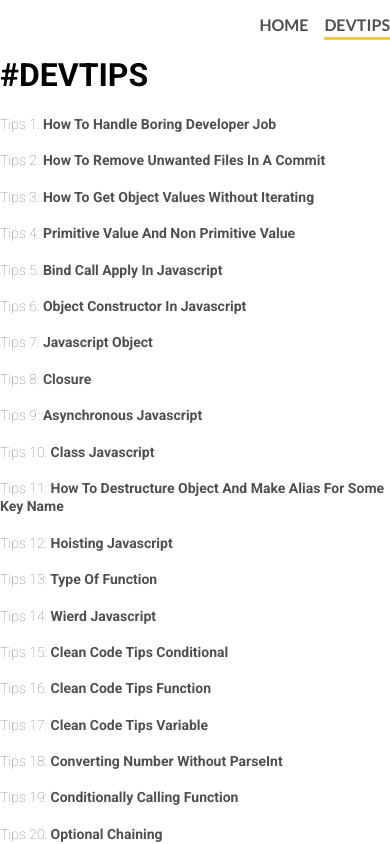
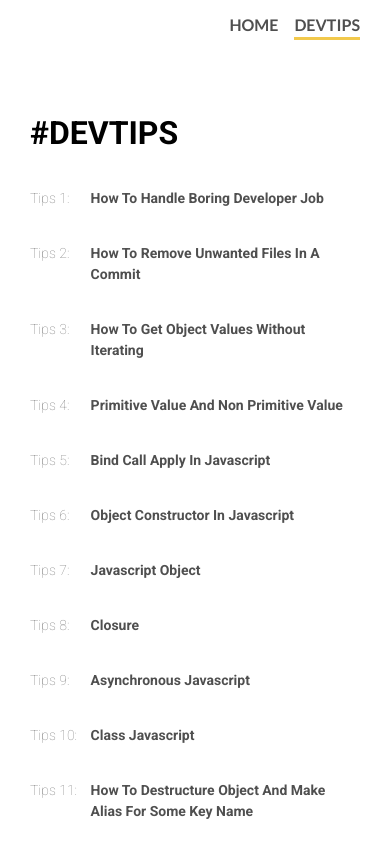
Before and after one commit to elukuro/goheruv2.0.5, a React (Vite) app: page /devtips in a window 390 px wide. Shown: the top 844 px of the page. Built offline with nearby package versions, Linux system fonts and the light colour scheme.

Commit message:
feat: responsive

```diff
--- a/src/pages/devtips.tsx
+++ b/src/pages/devtips.tsx
@@ -8,7 +8,8 @@ const RenderArticleList = () => {
       <>
         <div className="devtips__list">
           <Link to={article}>
-            <span>Tips {index + 1}:</span> {article.split("-").join(" ").replace(/[0-9]/g, "")}
+            <span>Tips {index + 1}:</span>{" "}
+            <p>{article.split("-").join(" ").replace(/[0-9]/g, "")}</p>
           </Link>
         </div>
       </>
--- a/src/style/_common.scss
+++ b/src/style/_common.scss
@@ -1 +1,2 @@
 $max-width:800px;
+$full-max-width:100%;
--- a/src/style/index.scss
+++ b/src/style/index.scss
@@ -71,3 +71,22 @@ a{
     border-bottom: 3px solid $yellow;
   }
 }
+
+
+@media screen and (max-width: 1024px) {
+  .container{
+    max-width: $full-max-width;
+    padding:0px 30px;
+    min-height: auto;
+  }
+  .header{
+    max-width: $full-max-width;
+    &__nav{
+      padding:0px 30px;
+    }
+  }
+  .footer{
+    flex-direction: column;
+    gap:0px;
+  }
+}
--- a/src/style/pages/devtips.scss
+++ b/src/style/pages/devtips.scss
@@ -9,8 +9,14 @@
     color:$black;
   }
   &__list{
-    margin-bottom: 18px;
     a{
+      display: flex;
+      justify-content: flex-start;
+      gap:10px;
+      align-items: baseline;
+      &:hover{
+        border:none;
+      }
       span{
         color:$gray;
         font-weight: $light;
@@ -22,3 +28,21 @@
     }
   }
 }
+
+
+@media screen and (max-width: 1024px) {
+  .devtips{
+    margin-top:80px;
+    &__list{
+      a{
+        gap:0px;
+        span{
+          width:90px;
+        }
+        p{
+          width:400px;
+        }
+      }
+    }
+  }
+}
--- a/src/style/pages/homepage.scss
+++ b/src/style/pages/homepage.scss
@@ -22,5 +22,10 @@
     padding: 0;
     gap:10px;
   }
+}
 
+@media screen and (max-width: 1024px) {
+  .homepage{
+    margin-top:80px;
+  }
 }
```
